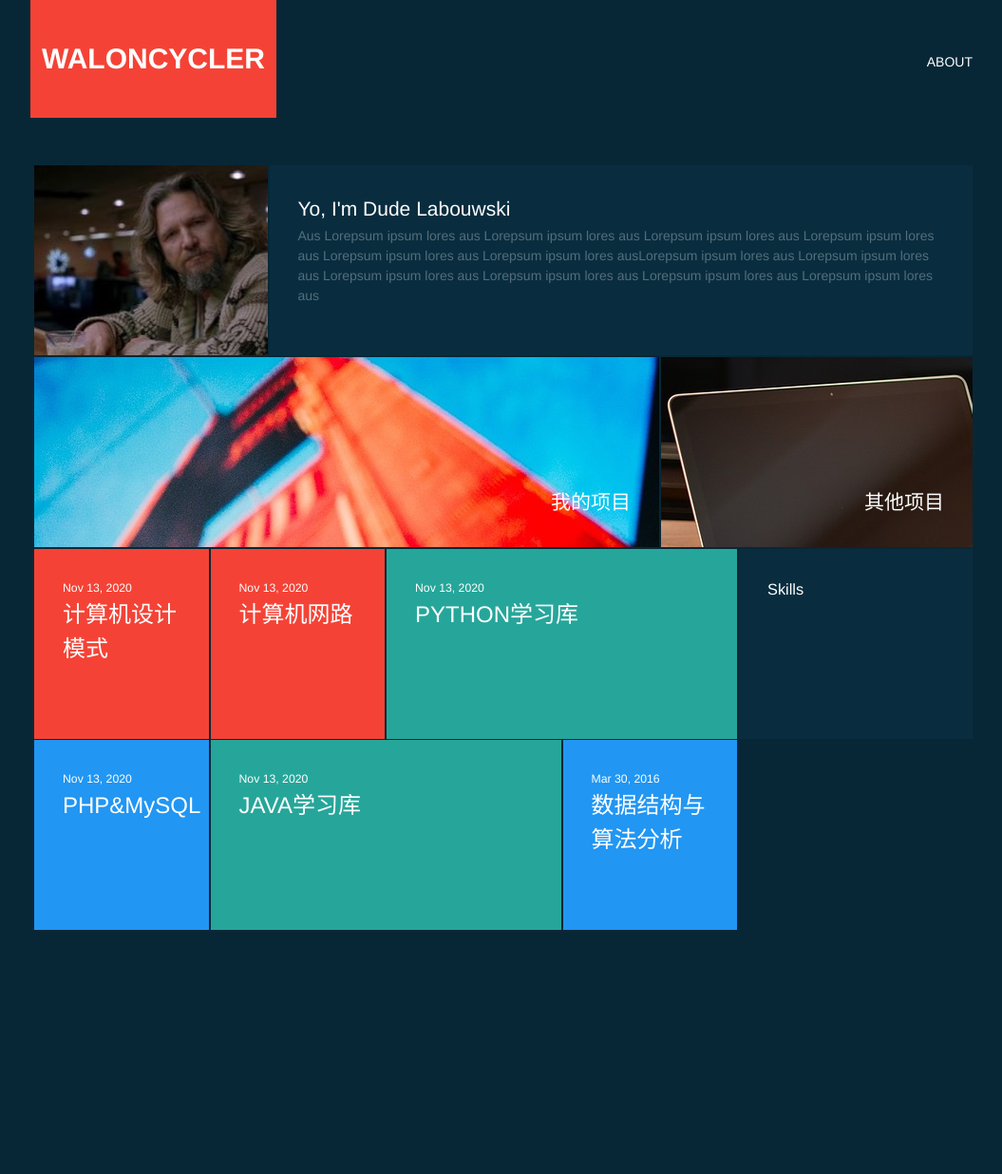
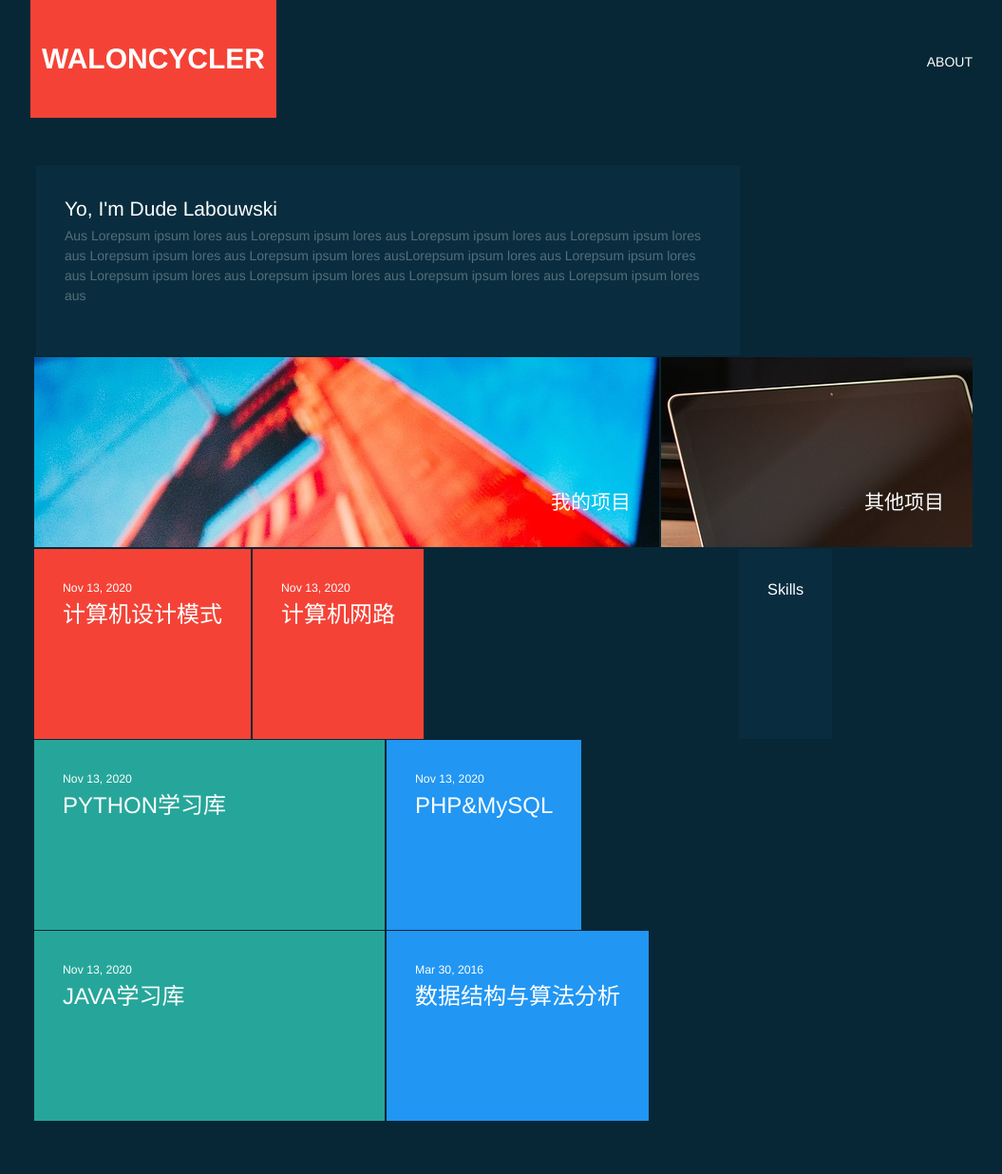
Before and after one commit to Waloncycler/WalonCycler, a Jekyll site: the page built from index.html, in a window 1280 px wide. Shown: the whole page at 95% size, without its empty margins (112-1167 px from the left). Built offline with Jekyll 4.4.1, drawn with Linux system fonts in a browser that asks for light colours; before the commit the page ends 1035 px from its top, so only the background shows below that.

Commit message:
Update _layout.scss

```diff
--- a/_sass/_layout.scss
+++ b/_sass/_layout.scss
@@ -145,11 +145,6 @@
     width:         calc(16.66666667% - (#{$spacing-unit} / 2));
 }
 
-.col-3 {
-    width: -webkit-calc(25% - (#{$spacing-unit} / 2));
-    width:         calc(25% - (#{$spacing-unit} / 2));
-}
-
 .col-4 {
     width: -webkit-calc(33.33333333% - (#{$spacing-unit} / 2));
     width:         calc(33.33333333% - (#{$spacing-unit} / 2));
@@ -198,7 +193,6 @@
 @include media-query($on-laptop) {
     .col-1,
     .col-2,
-    .col-3,
     .col-4,
     .col-5,
     .col-6,
```
